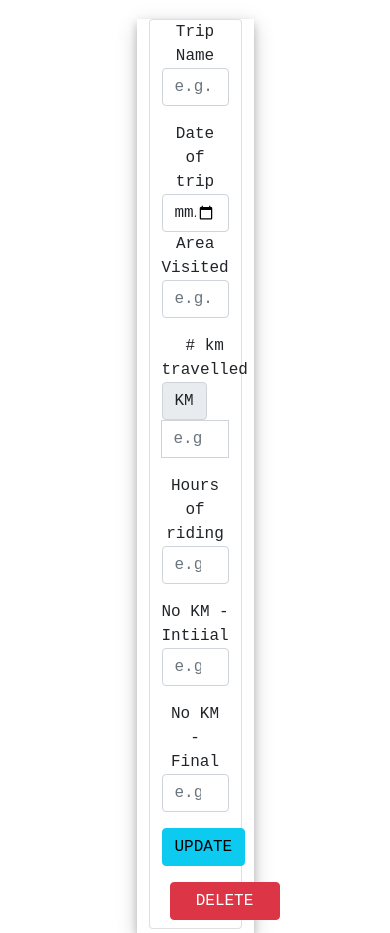
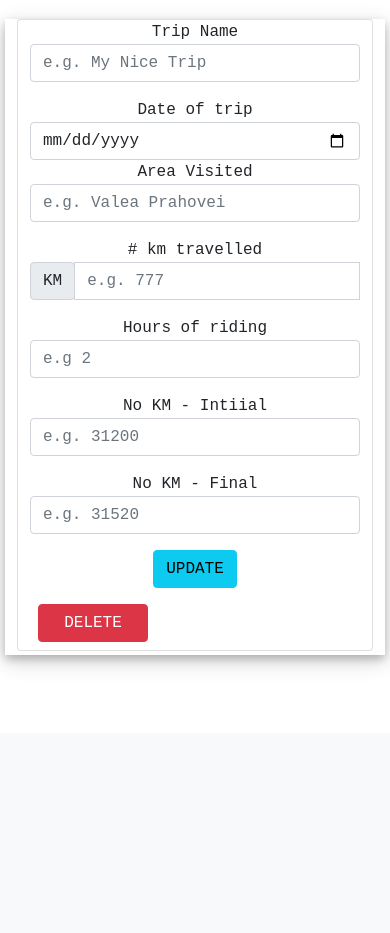
Before and after one commit to vraica-dev/GambeeMotoApp, a Flask app: a page that uses application/templates/detailed_trip.html in a window 390 px wide. Shown: the part 111-1044 px from the top of the page. After the commit the page ends 777 px from the top, so only its background shows below. Run offline with Flask 2, Linux system fonts and the light colour scheme; a user stored in the database is signed in; data comes from the database, SQL or seed files in the repository.

Commit message:
v2.2.6 - mobile friendly tweeks applied;

```diff
--- a/application/templates/detailed_event.html
+++ b/application/templates/detailed_event.html
@@ -8,7 +8,7 @@
 </div>
 
 
-<div class=" text-center container pb-1 form_shadow" style="width: 30%">
+<div class=" text-center container pb-1 form_shadow" style="min-width: 380px; width:30%;">
 
     <div class="card text-center container mb-4">
 
--- a/application/templates/detailed_trip.html
+++ b/application/templates/detailed_trip.html
@@ -7,9 +7,9 @@
     <p>Author - {{detailed_trip.added_by}}</p>
 </div>
 
-<div class="text-center container pb-1 form_shadow" style="width: 30%">
+<div class="text-center container pb-1 form_shadow" style="min-width: 380px; width:30%;">
 
-    <div class="card text-center container ml-2" style="width: 100%;">
+    <div class="card text-center container ml-2">
 
         <form action="{{url_for('update_existing_trip', rider_email=detailed_trip.added_by,
                                     trip_name=detailed_trip.trip_name)}}" method="POST" class="needs-validation"
```
